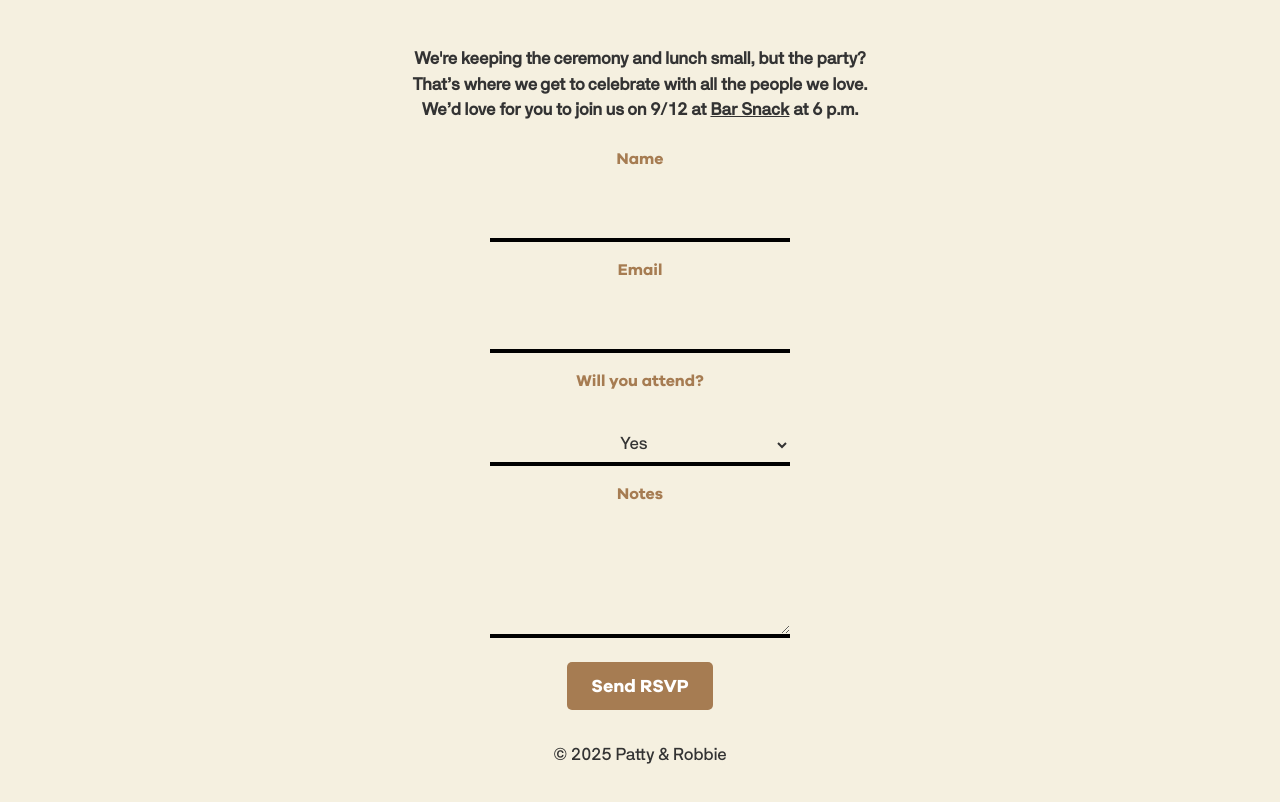
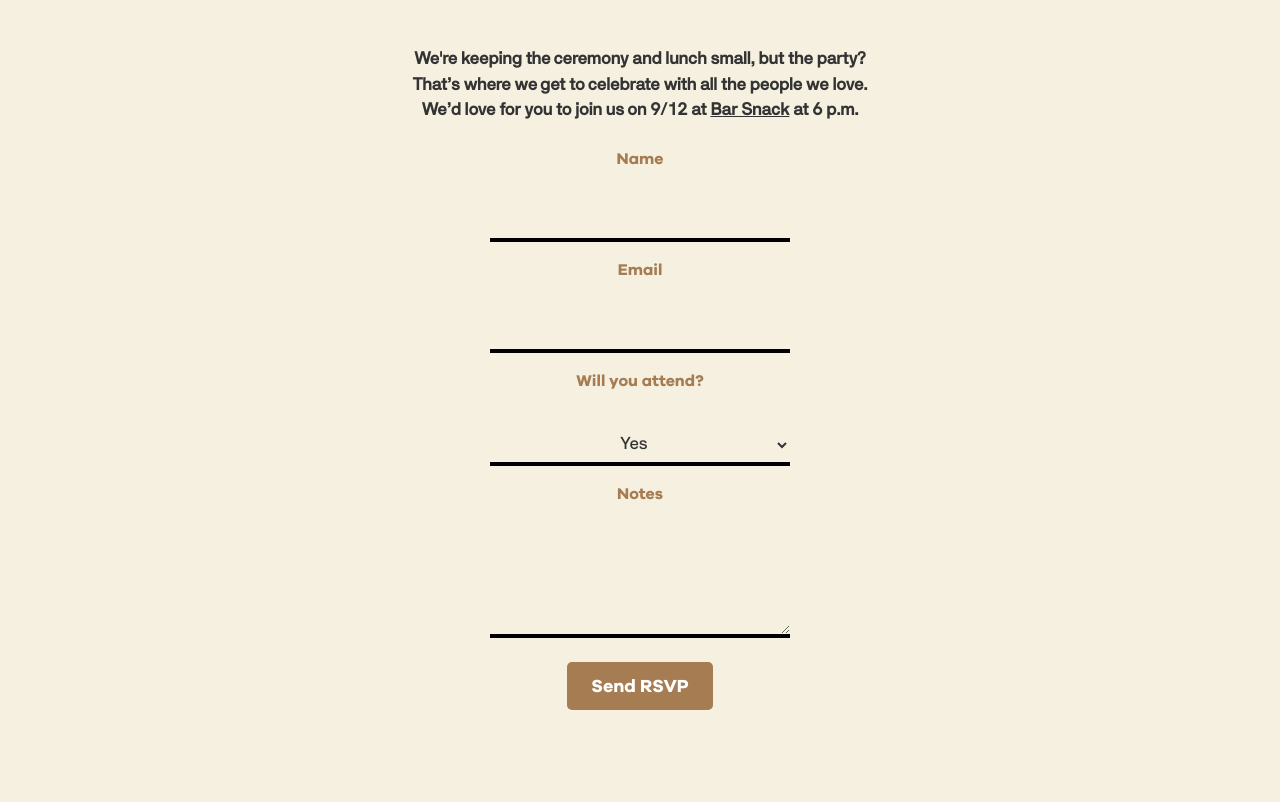
Before and after one commit to bobbyscraptos/patty-robbie-wedding, a plain HTML site: page afterparty/index.html in a window 1280 px wide. Shown: the part 194-996 px from the top of the page. Drawn offline with Linux system fonts and the light colour scheme.

Commit message:
Update index.html

```diff
--- a/afterparty/index.html
+++ b/afterparty/index.html
@@ -206,7 +206,7 @@
   </section>
 
   <footer>
-    <p>&copy; 2025 Patty &amp; Robbie</p>
+    <p></p>
   </footer>
 
   <script>
```
